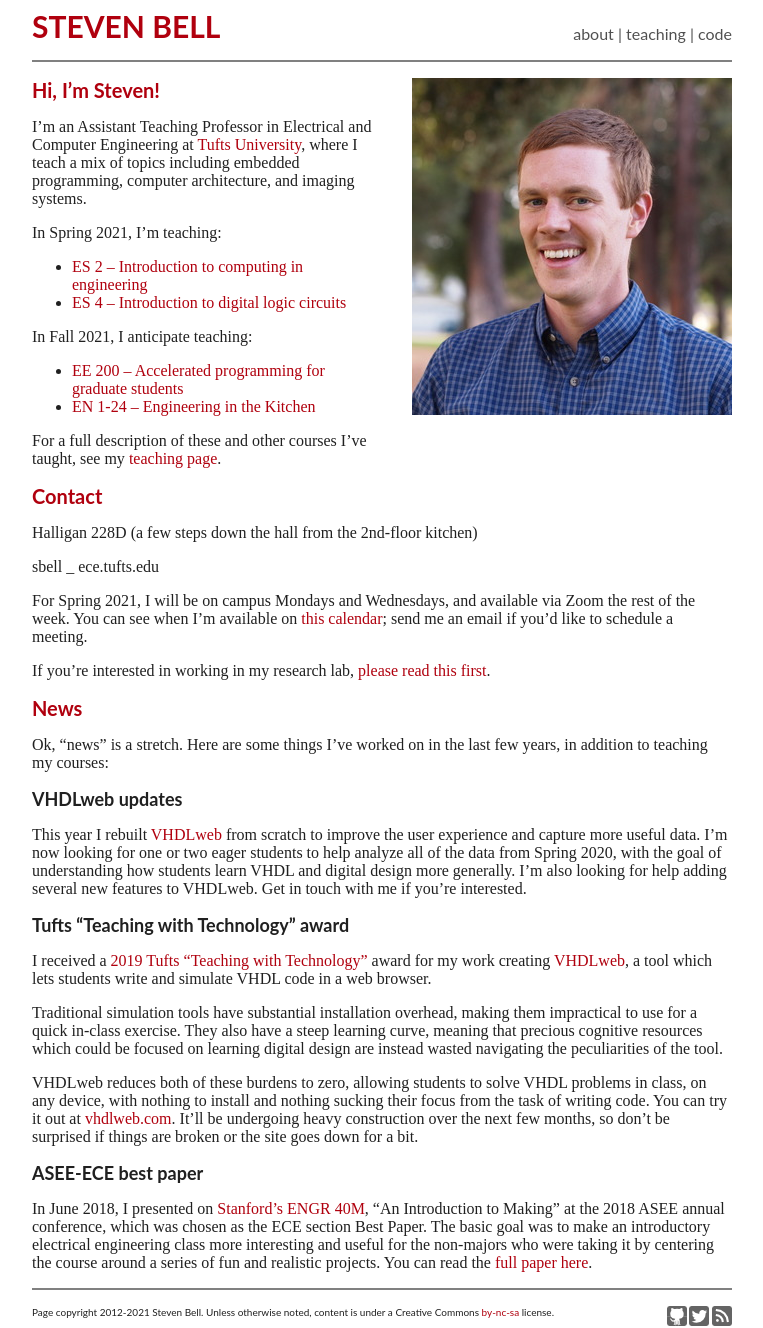
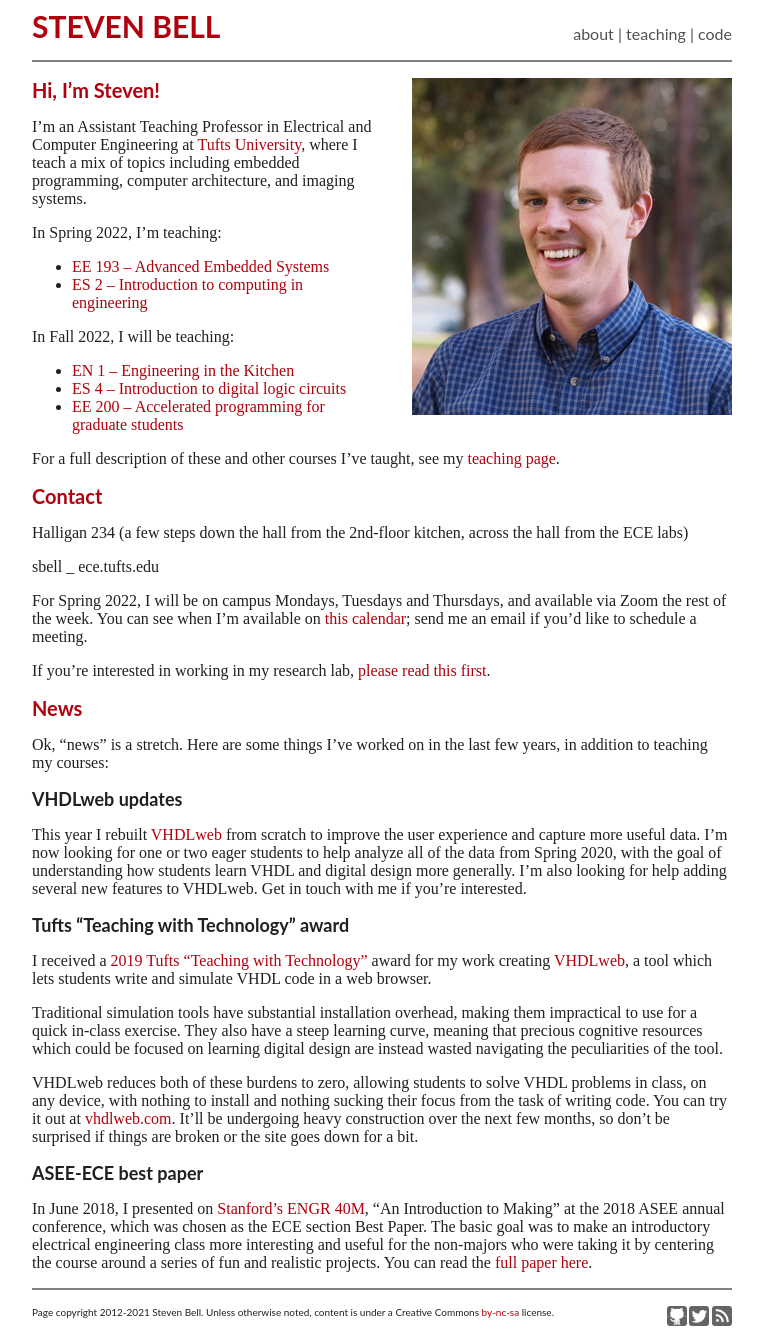
Before and after one commit to stevenbell/stevenbell.github.com, a Jekyll site: the page built from index.markdown, in a window 1280 px wide. Shown: the whole page, without its empty margins (258-1021 px from the left). Built offline with Jekyll 4.4.1, drawn with Linux system fonts in a browser that asks for light colours.

Commit message:
long overdue update for sp22

```diff
--- a/index.markdown
+++ b/index.markdown
@@ -8,24 +8,25 @@ title: Welcome
 
 I'm an Assistant Teaching Professor in Electrical and Computer Engineering at [Tufts University](http://tufts.edu), where I teach a mix of topics including embedded programming, computer architecture, and imaging systems.
 
-In Spring 2021, I'm teaching:
+In Spring 2022, I'm teaching:
+* [EE 193 -- Advanced Embedded Systems](http://www.ece.tufts.edu/ee/193AES)
 * [ES 2 -- Introduction to computing in engineering](http://www.ece.tufts.edu/es/2)
+
+In Fall 2022, I will be teaching:
+* [EN 1 -- Engineering in the Kitchen](http://www.ece.tufts.edu/en/1EK)
 * [ES 4 -- Introduction to digital logic circuits](http://www.ece.tufts.edu/es/4)
-
-In Fall 2021, I anticipate teaching:
 * [EE 200 -- Accelerated programming for graduate students](http://www.ece.tufts.edu/ee/200)
-* [EN 1-24 -- Engineering in the Kitchen](http://www.ece.tufts.edu/en/1)
 
 
 For a full description of these and other courses I've taught, see my [teaching page](teaching).
 
 # Contact
 
-Halligan 228D (a few steps down the hall from the 2nd-floor kitchen)
+Halligan 234 (a few steps down the hall from the 2nd-floor kitchen, across the hall from the ECE labs)
 
 sbell _ ece.tufts.edu
 
-For Spring 2021, I will be on campus Mondays and Wednesdays, and available via Zoom the rest of the week.  You can see when I'm available on [this calendar](https://calendar.google.com/calendar/embed?src=jqv8i8fejpbggot1r8k7qooqoc%40group.calendar.google.com&ctz=America%2FNew_York&mode=WEEK); send me an email if you'd like to schedule a meeting.
+For Spring 2022, I will be on campus Mondays, Tuesdays and Thursdays, and available via Zoom the rest of the week.  You can see when I'm available on [this calendar](https://calendar.google.com/calendar/embed?src=jqv8i8fejpbggot1r8k7qooqoc%40group.calendar.google.com&ctz=America%2FNew_York&mode=WEEK); send me an email if you'd like to schedule a meeting.
 
 If you're interested in working in my research lab, [please read this first](working_with_me).
 
```
